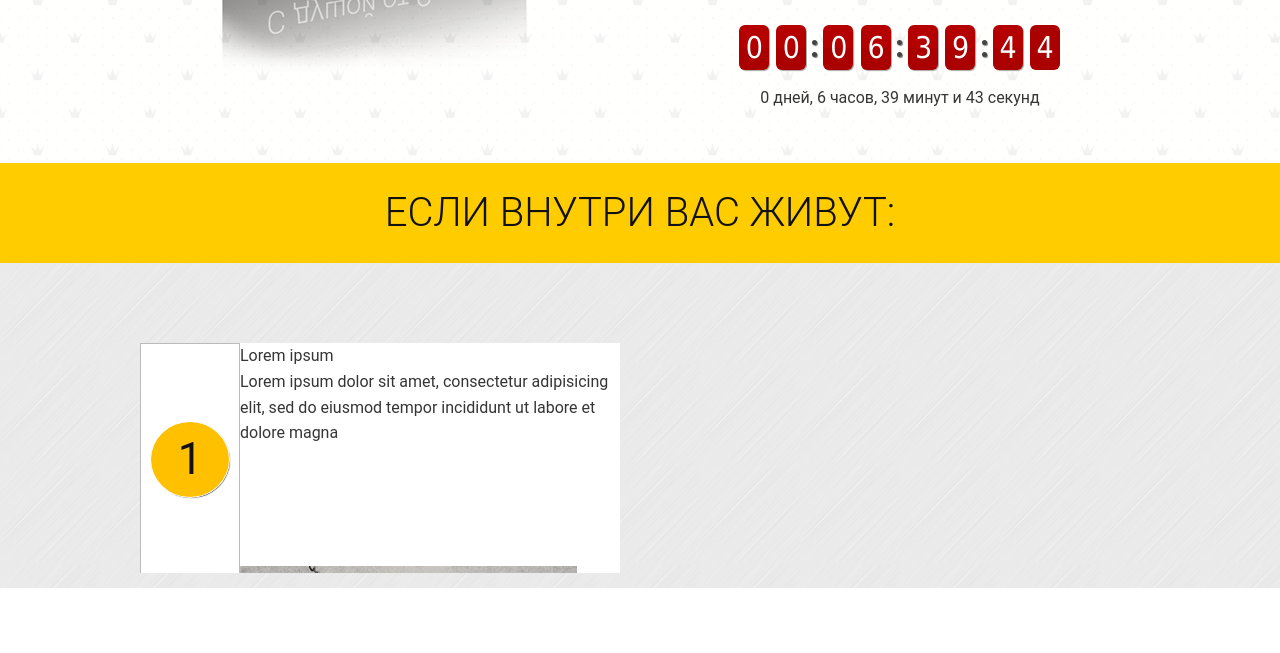
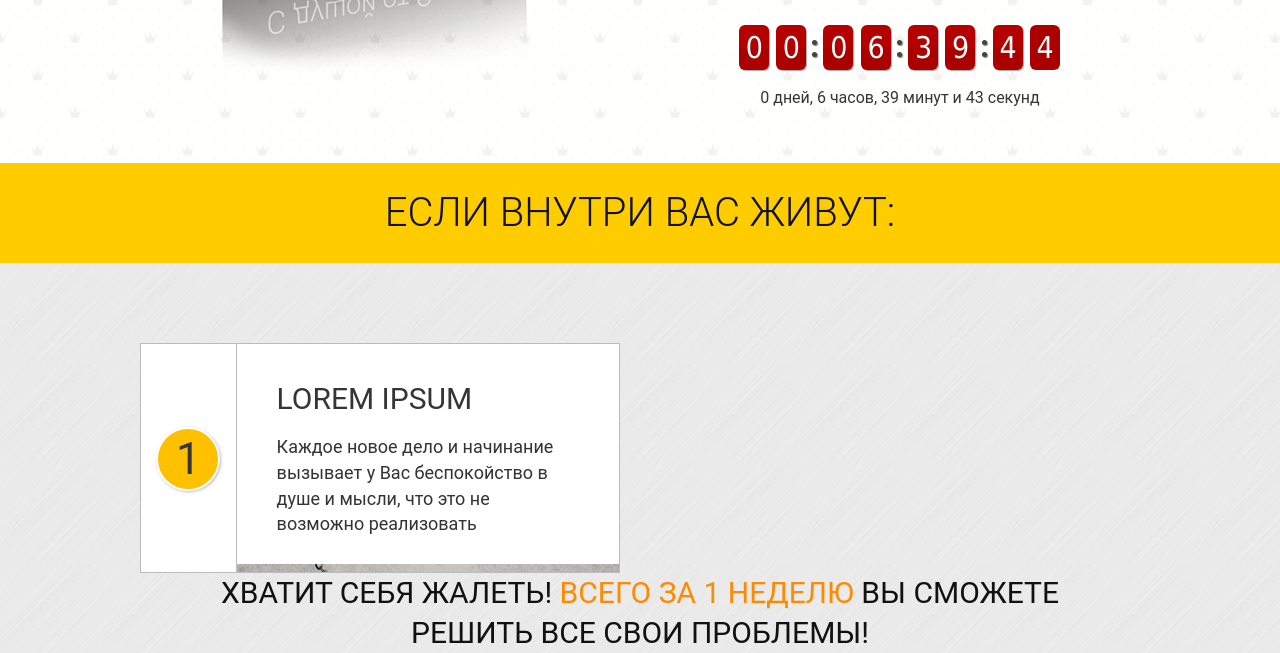
Before and after one commit to Mynik3D/LION-Landing-page, a plain HTML site: page index.html in a window 1280 px wide. Shown: the part 608-1261 px from the top of the page. Before the commit the page ends 1196 px from the top, so only its background shows below. Drawn offline with Linux system fonts and the light colour scheme.

Commit message:
Блок анонса заведен

```diff
--- a/index.html
+++ b/index.html
@@ -51,16 +51,27 @@
 						<div class="container clearfix">
 					<div class="content__anons">
 					<div class="content__anons-fon clearfix">
-					<div class="content__anons-number">
+					<div class="content__anons-number left">
+					<div class="content__anons-num-border">
 						<div class="content__anons-num">1</div>
+						</div>
 					</div>
-					<div class="content__anons-p">Lorem ipsum</div>
-
+					<div class="content__anons-content right">
+					<div class="content__anons-text">
+					<div class="content__anons-h1">Lorem ipsum</div>
 						<div class="content__anons-p">
-							Lorem ipsum dolor sit amet, consectetur adipisicing elit, sed do eiusmod tempor incididunt ut labore et dolore magna
+							Каждое новое дело и начинание вызывает у Вас беспокойство в душе и мысли, что это не возможно реализовать
+						</div>
 						</div>
 						<div class="content__anons-img"><img class="content__anons-hover" src="images/img1.jpg"></div>
+
 						</div>
+
+						</div>
+					</div>
+					<div class="content__footer">
+						<p class="content__footer-grapha">хватит себя жалеть! <span class="content--footer-orange">Всего за  1 неделю</span> вы сможете<br>
+решить все свои проблемы!</p>
 					</div>
 						</div>
 
--- a/style.less
+++ b/style.less
@@ -11,6 +11,11 @@ body{
   max-width: 1000px;
    margin: 0 auto;
 }
+   .header__name, .header__disc,.content__anons-h1{
+   text-align: center;
+   text-transform: uppercase;
+   font-weight: 300;
+   }
 .header{
 
    &__top{
@@ -20,11 +25,7 @@ body{
       background: url(images/blackfon.png);
 
    }
-   &__name, &__disc,&__taymer-p{
-   text-align: center;
-   text-transform: uppercase;
-   font-weight: 300;
-   }
+
    &__name, &__disc{
    text-shadow: 1px 1px 3px #222;
    margin: 40px 0;
@@ -130,6 +131,7 @@ body{
    &__taymer-p{
       font-size: 22px;
       margin: 40px 0;
+      text-transform: uppercase;
    }
 }
 .content{
@@ -149,48 +151,137 @@ body{
    }
    &__anons{
       width: 48%;
-      height: 230px;
+   }
+   &__anons-fon{
+      background: #fff;
+      border: 1px solid #bbb;
+      height: 228px;
       overflow: hidden;
-      margin-bottom: 15px;
+
    }
+   &__anons-number{
+   width: 20%;
+       height: 100%;
+    padding-left: -3px;
 
-&__anons-number{
-   float: left;
-    border: 1px solid #bbb;
-    width: 80px;
-    text-align: center;
-    height: 230px;
-    padding: 0 9px;
+    background-color: white;
+ }
+ &__anons-num-border{
+   border-right: 1px solid #bbb;
+   height: 227px;
+   padding-top: 1px;
  }
  &__anons-num{
    background: #ffc000;
     border-radius: 50%;
-    margin-top: 77px;
-    height: 75px;
-    line-height: 75px;
-    border: 1px solid #fff;
-    box-shadow: 1px 1px 1px -1px;
+    margin: 82px auto 0;
+    width: 60px;
+    height: 60px;
+    text-align: center;
+    border: 2px solid #fff;
+    box-shadow: 1px 1px 3px #bbb;
     font-size: 44px;
-    color: #111;
-   font-family: 'Roboto', sans-serif;
+    line-height: 60px;
+
+
+
 }
-  &__anons-fon{
-      background: #fff;
+   &__anons-content{
+   width: 80%;
+   position: relative;
+ }
+ &__anons-text{
+   padding: 40px 40px 0 40px;
+ }
+
+ &__anons-h1{
+      text-align: left;
+      font-size: 30px;
+      margin-bottom: 20px;
+      line-height: 30px;
+      font-weight: 400;
+
+ }
+ &__anons-p{
+      font-size: 18px;
+      font-weight: 400;
+      color: #333;
+   }
+   &__anons-img{
+      position: absolute;
+      top: 220px;
    }
    &__anons-hover{
-      margin-top: 120px;
-      height: 230px;
-      &:hover{
-         margin-top: -100px;
-         transition: 0.5s;
-         -webkit-transform: scale(1.1);
- -moz-transform: scale(1.1);
- -o-transform: scale(1.1);
+      vertical-align: middle;
+      width: 100%;
+      height: auto;
+   }
 
+ &__footer-grapha{
+      font-size: 30px;
+      line-height: 40px;
+      font-weight: normal;
+      color: #111;
+      text-transform: uppercase;
+      text-align: center;
+   }
+   &--footer-orange{
+      color: #ff8a00;
    }
 }
 
+
+
+
+
+
+
+/*Общие стили*/
+.left{
+   float: left;
 }
+.right{
+   float: right;
+}
+
+
+
+
+
+
+/*
+&__anons-right{
+
+   padding: 39px 20px 0 19px;
+   width: 360px;
+}*/
+
+
+    /* font-size: 30px;
+      color: #111;
+
+      text-transform: uppercase;*/
+
+  /*
+   }
+   &__anons-hover{
+   margin-top: -120px;
+   }
+   &__footer{
+      padding: 0 0 80px 0;
+      text-align: center;
+   }
+   &__footer-grapha{
+      font-size: 30px;
+      font-weight: normal;
+      color: #111;
+      text-transform: uppercase;
+   }
+   &--footer-orange{
+      color: #ff8a00;
+   }*/
+
+
 
 
 
@@ -214,4 +305,6 @@ body{
    content: "";
    display: block;
    clear: both;
-}*/
+}*/   /*   -webkit-transform: scale(1.1);
+ -moz-transform: scale(1.1);
+ -o-transform: scale(1.1);*/
```
Also changed, not shown: style.css. Lines whose indentation alone changed are shown as unchanged.
